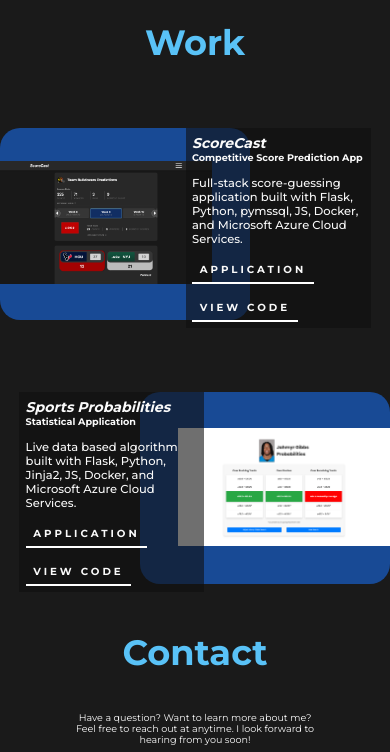
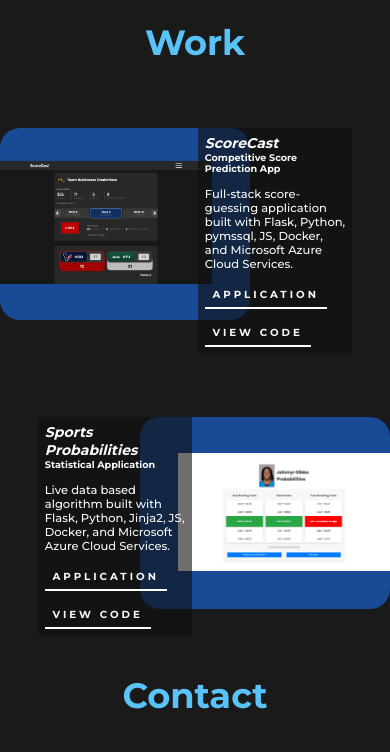
Before and after one commit to astewart98/portfolio, a plain HTML site: page index.html in a window 390 px wide. Shown: the part 900-1652 px from the top of the page. Drawn offline with Linux system fonts and the light colour scheme.

```diff
--- a/static/style.css
+++ b/static/style.css
@@ -957,31 +957,6 @@
   margin-right: -2rem;
 }
 
-@media (max-width: 800px) {
-  .project-left .project-info {
-    margin-right: -4rem;
-  }
-}
-
-@media (max-width: 770px) {
-  .project-left .project-info {
-    margin-right: -4rem;
-  }
-}
-
-@media (max-width: 600px) {
-  .project-left .project-info {
-    margin-right: -6rem;
-  }
-}
-
-@media (max-width: 440px) {
-  .project-left .project-info {
-    left: -10rem;
-    margin-right: -7rem;
-  }
-}
-
 .project-right {
   align-self: flex-end;
   margin-right: 22rem;
@@ -1002,25 +977,6 @@
 .project-right .project-info {
   right: -8rem;
   margin-left: -2rem;
-}
-
-@media (max-width: 770px) {
-  .project-right .project-info {
-    margin-left: -4rem;
-  }
-}
-
-@media (max-width: 600px) {
-  .project-right .project-info {
-    margin-left: -6rem;
-  }
-}
-
-@media (max-width: 440px) {
-  .project-right .project-info {
-    right: -10rem;
-    margin-left: -7rem;
-  }
 }
 
 .img-right {
```
